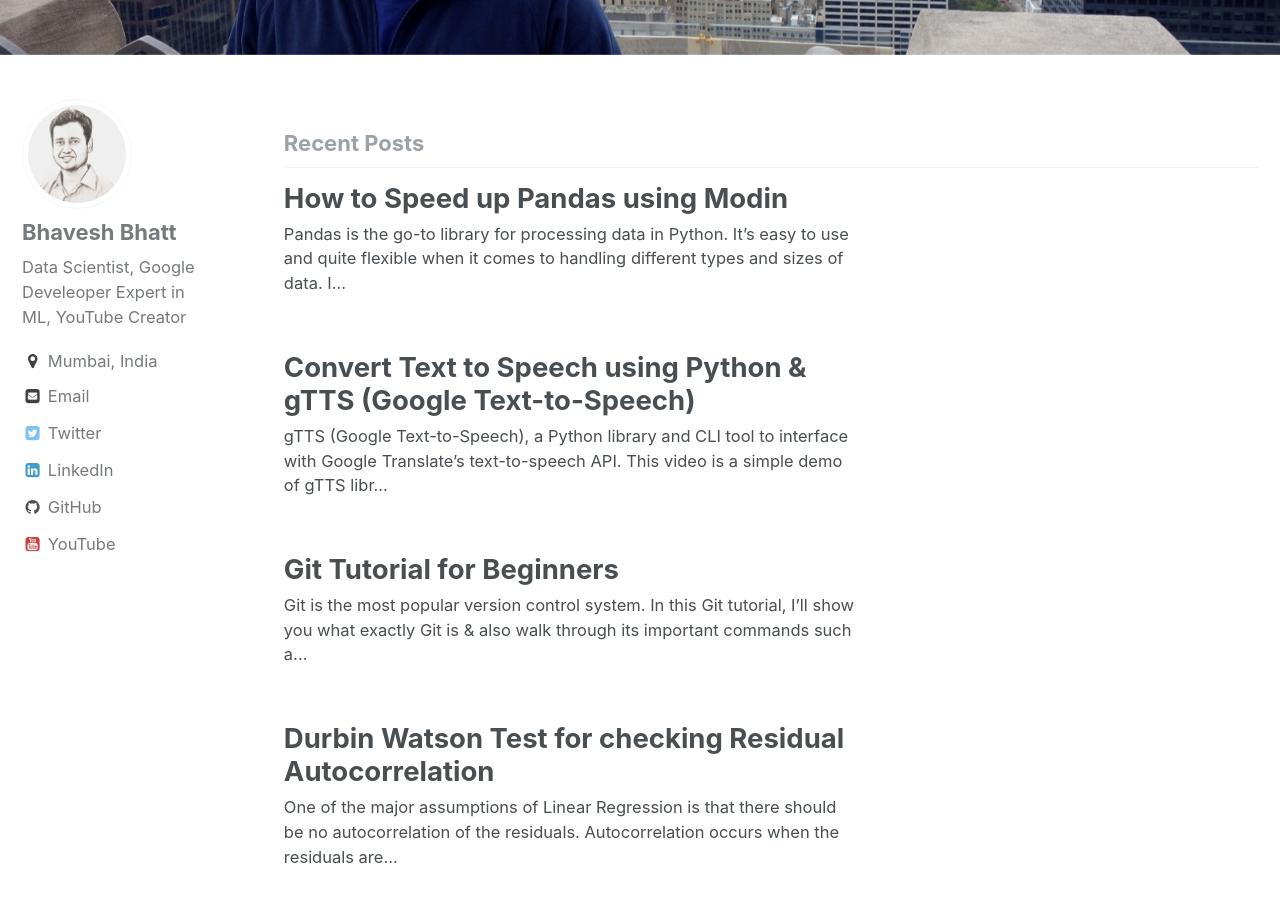
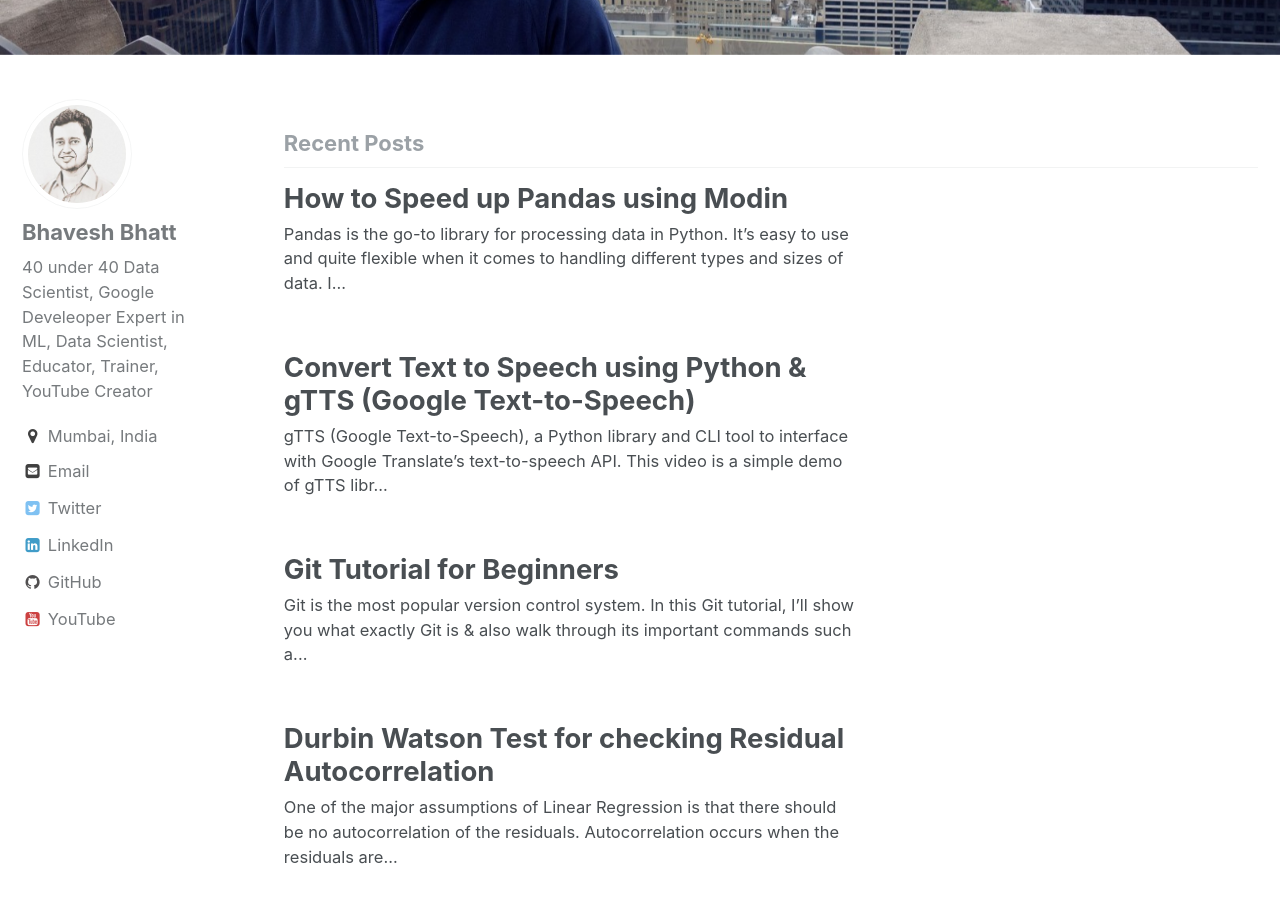
Before and after one commit to bhattbhavesh91/bhattbhavesh91.github.io, a Jekyll site: the page built from index.html, in a window 1280 px wide and 900 px high, scrolled down 555 px. Built offline with Jekyll 4.4.1, drawn with Linux system fonts in a browser that asks for light colours; the list of posts is cut into pages by our own code.

Commit message:
modified config.yml 17th Jan 2020:

```diff
--- a/_config.yml
+++ b/_config.yml
@@ -82,9 +82,10 @@ analytics:
 author:
   name             : "Bhavesh Bhatt"
   avatar           : "/assets/images/bhavesh.jpeg"
-  #bio              : "Data Scientist, Google Develeoper Expert in ML, Data Scientist, Educator, Trainer, YouTube Creator"
-  bio              : "Data Scientist, Google Develeoper Expert in ML, YouTube Creator"
-  #bio              : "Data Scientist, Educator, Trainer, YouTube Creator"
+  bio              : "40 under 40 Data Scientist, Google Develeoper Expert in ML, Data Scientist, Educator, Trainer, YouTube Creator"
+  #bio             : "Data Scientist, Google Develeoper Expert in ML, Data Scientist, Educator, Trainer, YouTube Creator"
+  #bio             : "Data Scientist, Google Develeoper Expert in ML, YouTube Creator"
+  #bio             : "Data Scientist, Educator, Trainer, YouTube Creator"
   location         : "Mumbai, India"
   target-blank     : "ext-link"
   email            : "emailbhaveshbhatt@gmail.com"
```
